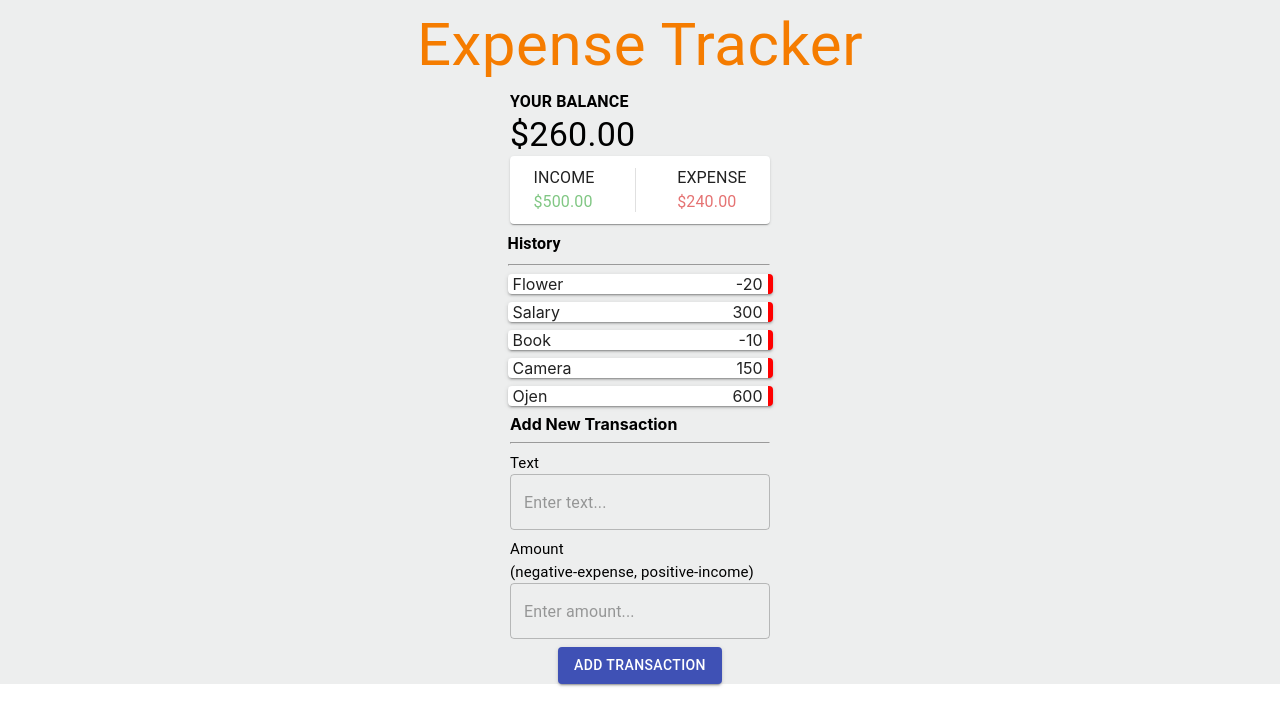
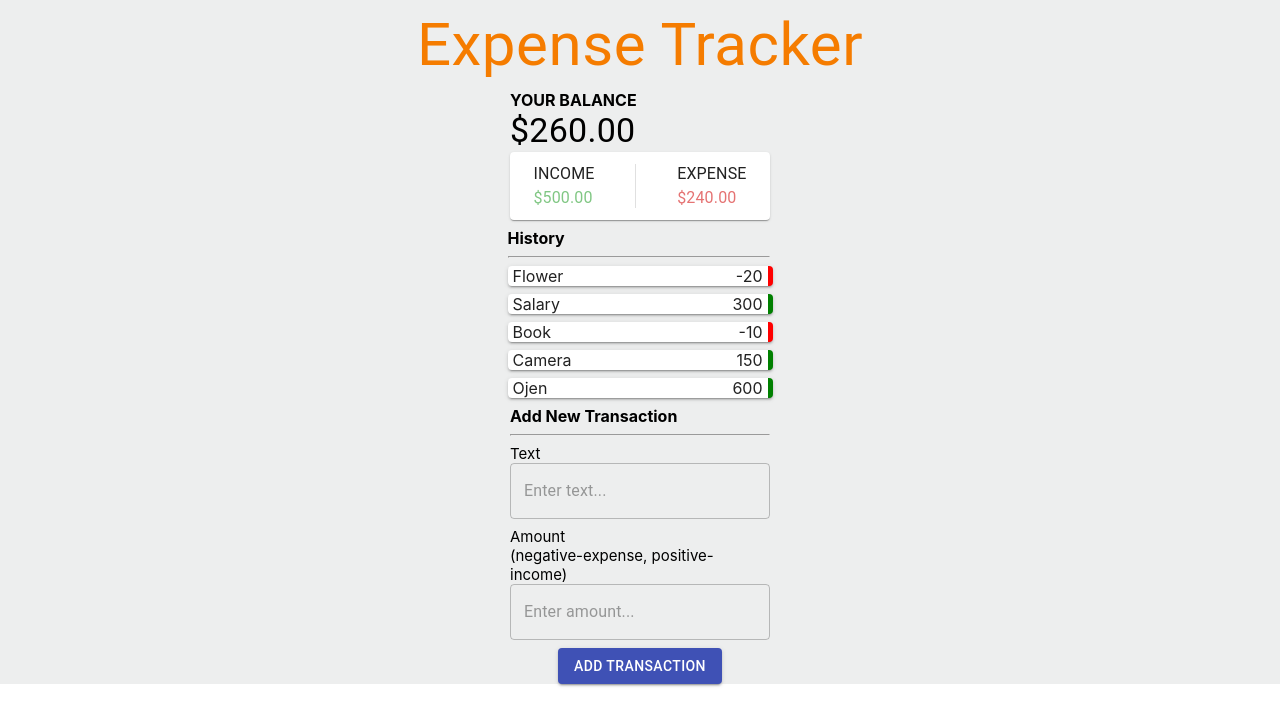
Before and after one commit to agborojenjr/ExpenseTracker, a React (Create React App) app: page / in a window 1280 px wide. Shown: the top 726 px of the page. Built offline with nearby package versions, Linux system fonts and the light colour scheme.

Commit message:
Updated CSS file

```diff
--- a/src/App.js
+++ b/src/App.js
@@ -1,10 +1,10 @@
-import { red } from '@material-ui/core/colors';
 import React from 'react';
 import { AddTransaction } from './Components/AddTransaction';
 import { Balance } from './Components/Balance';
 import { Expenses } from './Components/Expenses';
 import { Header } from './Components/Header';
 import { Transactions } from './Components/Transactions';
+import './Components/Tracker.css';
 
 
 function App() {
--- a/src/Components/AddTransaction.js
+++ b/src/Components/AddTransaction.js
@@ -1,36 +1,33 @@
 import React from 'react';
 import { makeStyles } from '@material-ui/core/styles';
 import TextField from '@material-ui/core/TextField';
-import Typography from '@material-ui/core/Typography';
 import Button from '@material-ui/core/Button';
 import Box from '@material-ui/core/Box';
 
+const useStyles = makeStyles(() => ({
+  root: {
+    marginBottom: 8,
+  },
+}));
 
 export const AddTransaction = () => {
+  const classes =useStyles();
+
     return (
       <form
-        style={{
-          // display: "flex",
-          // alignItems: "center",
-          // flexDirection: "column",
-          width:260
-        }}
+        className='width'
       >
         <div
-          style={{
-            display: 'flex',
-            flexDirection: "column",
-            fontWeight: 'bold',
-          }}
+          className='boldu'
         >
           Add New Transaction
         </div>
         <hr />
         <div>
-          <Typography style={{ fontSize: 15 }}>Text</Typography>
+          <div className='labelSize'>Text</div>
           <TextField
             id="outlined-full-width"
-            style={{ marginBottom: 8 }}
+            className={classes.root}
             placeholder="Enter text..."
             fullWidth
             // margin="normal"
@@ -41,14 +38,14 @@ export const AddTransaction = () => {
           />
         </div>
         <div>
-          <Typography style={{ fontSize: 15 }}>
+          <div className='labelSize'>
             Amount
             <br />
             (negative-expense, positive-income)
-          </Typography>
+          </div>
           <TextField
             id="outlined-full-width"
-            style={{ marginBottom: 8 }}
+            className={classes.root}
             placeholder="Enter amount..."
             fullWidth
             // margin="normal"
@@ -58,7 +55,7 @@ export const AddTransaction = () => {
             variant="outlined"
           />
         </div>
-        <Box style={{ display: 'grid', justifySelf: 'center' }}>
+        <Box className='addTrans'>
           <Button variant="contained" color="primary">
             Add Transaction
           </Button>
--- a/src/Components/Balance.js
+++ b/src/Components/Balance.js
@@ -3,8 +3,8 @@ import Typography from '@material-ui/core/Typography';
 
 export const Balance = () => {
     return (
-      <div style={{ display:'flex', width:150, flexWrap:'wrap', marginLeft: -110 }}>
-          <Typography style={{ fontWeight: "bold" }}>YOUR BALANCE</Typography>
+      <div className='header'>
+          <div className='boldu'>YOUR BALANCE</div>
           <Typography variant="h4">$260.00</Typography>
       </div>
     );
--- a/src/Components/Expenses.js
+++ b/src/Components/Expenses.js
@@ -6,7 +6,7 @@ import Divider from '@material-ui/core/Divider';
 
 const useStyles = makeStyles((theme) => ({
     root: {
-      minWidth: 275,
+      // minWidth: 275,
     },
     divider: {
       margin: theme.spacing(1.5, 0.5),
@@ -25,8 +25,8 @@ const useStyles = makeStyles((theme) => ({
 export const Expenses = () => {
     const classes = useStyles();
     return (
-          <Paper style={{ display: 'flex', justifyContent:'space-around', width:260 }}>
-            <Box style={{margin: 10, borderLeft:10 }}>
+          <Paper className='expense'>
+            <Box className='exp_margin'>
               <Typography>
                   INCOME
               </Typography>
@@ -36,7 +36,7 @@ export const Expenses = () => {
             </Box>
             <Divider flexItem orientation="vertical" className={classes.divider} />
             {/* <div style={{margin: 6, fontSize:35, color:'#DEDFDF' }}>|</div> */}
-            <Box style={{margin: 10 }}>
+            <Box className='exp_margin'>
               <Typography>
                   EXPENSE
               </Typography>
--- a/src/Components/Header.js
+++ b/src/Components/Header.js
@@ -1,28 +1,12 @@
 import React from 'react'
 import { makeStyles } from '@material-ui/core/styles';
-import Card from '@material-ui/core/Card';
-import CardActions from '@material-ui/core/CardActions';
-import CardContent from '@material-ui/core/CardContent';
-import Button from '@material-ui/core/Button';
 import Typography from '@material-ui/core/Typography';
-import { green, lightGreen, orange, pink, red } from '@material-ui/core/colors';
-import Box from '@material-ui/core/Box';
+import { orange } from '@material-ui/core/colors';
 
 const useStyles = makeStyles({
-    root: {
-      minWidth: 275,
-    },
-    bullet: {
-      display: 'inline-block',
-      margin: '0 2px',
-      transform: 'scale(0.8)',
-    },
     title: {
       fontSize: 60,
       color: orange[700],
-    },
-    pos: {
-      marginBottom: 12,
     },
   });
 
@@ -30,7 +14,6 @@ export const Header = () => {
   const classes = useStyles();
   return (
         <Typography
-          // variant="h1"
           className={classes.title}
           >
           Expense Tracker
--- /dev/null
+++ b/src/Components/Tracker.css
@@ -0,0 +1,59 @@
+.history_red {
+    display: flex;
+    justify-content: space-between;
+    width: 260px;
+    border-right: 5px solid red;
+}
+
+.history_green {
+    display: flex;
+    justify-content: space-between;
+    width: 260px;
+    border-right: 5px solid green;
+}
+
+.boldu {
+    font-weight: bold;
+}
+
+.expense {
+    display: flex;
+    justify-content:space-around;
+    width:260px;
+}
+
+.width {
+    width: 260px;
+}
+
+.header {
+    display:flex;
+    width:150px;
+    flex-wrap:wrap;
+    margin-left: -110px;
+}
+
+.exp_margin {
+    margin: 10px;
+}
+
+.leftMargin {
+    margin-left: 5px;
+}
+
+.rightMargin {
+    margin-right: 5px;
+}
+
+.labelSize {
+    font-size: 15px;
+}
+
+.textField {
+    margin-bottom: 8px;
+}
+
+.addTrans {
+    display: grid;
+    justify-self: center;
+}
--- a/src/Components/Transactions.js
+++ b/src/Components/Transactions.js
@@ -1,8 +1,6 @@
 import React from 'react';
 import { makeStyles } from '@material-ui/core/styles';
-import Typography from '@material-ui/core/Typography';
-import { Box, Paper } from '@material-ui/core';
-import { red } from '@material-ui/core/colors';
+import { Paper } from '@material-ui/core';
 
 const initialState = {
   transactions: [
@@ -18,11 +16,8 @@ const useStyles = makeStyles((theme) => ({
     root: {
       '& > *': {
         margin: theme.spacing(1),
-        width: '25ch',
+        // width: '25ch',
       },
-    },
-    payment: {
-      // border: '3px solid red',
     },
   }));
 
@@ -34,24 +29,19 @@ export const Transactions = () => {
         <Paper
           elevation={2}
           border={1}
-          style={{
-            display: "flex",
-            justifyContent: "space-between",
-            width: 260,
-            borderRight: "5px solid red",
-          }}
+          className={transaction.amount>0 ? 'history_green' : 'history_red'}
           key={i}
         >
-          <div style={{ marginLeft: 5 }}>{transaction.text}</div>
-          <div style={{ marginRight: 5 }}>{transaction.amount}</div>
+          <div className='leftMargin'>{transaction.text}</div>
+          <div className='rightMargin'>{transaction.amount}</div>
         </Paper>
       );
     });
 
     return (
       <form className={classes.root} noValidate autoComplete="off">
-        <Typography style={{ fontWeight: "bold" }}>History</Typography>
-        <hr style={{ width: 260 }} />
+        <h4>History</h4>
+        <hr className='width' />
         {payment}
       </form>
     );
```
Also changed, not shown: 1 other file (tests, documents, lock files or other folders).
